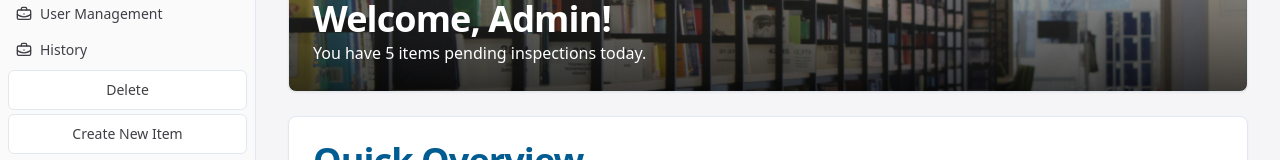
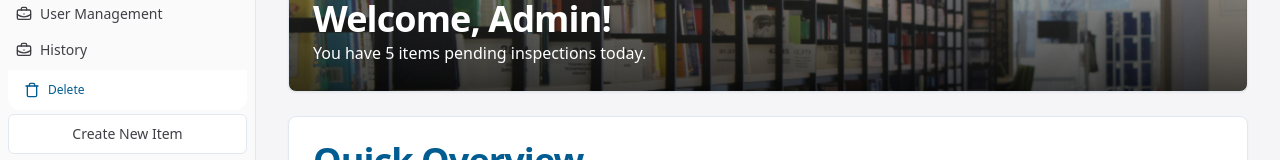
Before and after one commit to robin-dc/Inventory-Frontend, a React (Vite) app: page /admin/1 in a window 1280 px wide. Shown: the part 190-350 px from the top of the page. Built offline with nearby package versions, Linux system fonts and the light colour scheme.

Commit message:
trigger modal

```diff
--- a/src/pages/admin/components/DeleteConfirmationModal.jsx
+++ b/src/pages/admin/components/DeleteConfirmationModal.jsx
@@ -1,4 +1,5 @@
 import { Button } from "@/components/ui/button";
+import { Trash } from 'lucide-react';
 import {
   Dialog,
   DialogContent,
@@ -13,7 +14,13 @@ const DeleteConfirmationModal = () => {
   return (
     <Dialog>
       <DialogTrigger asChild>
-        <Button variant="outline">Delete</Button>
+      <Button
+        variant="secondary"
+        className="bg-white text-primary rounded-none rounded-b-xl text-[12px] flex justify-start"
+        >
+        <Trash className="scale-80" />
+        Delete
+      </Button>
       </DialogTrigger>
       <DialogContent className="w-[350px] h-[400px] flex flex-col items-center justify-center">
 
--- a/src/pages/admin/tabs/ItemManagement.jsx
+++ b/src/pages/admin/tabs/ItemManagement.jsx
@@ -1,6 +1,7 @@
 import { Input } from "@/components/ui/input"
 import { Button } from "@/components/ui/button"
 import { Badge } from "@/components/ui/badge"
+import TriggerDeleteModal from "@/pages/admin/components/DeleteConfirmationModal"
 import {
   Popover,
   PopoverContent,
@@ -13,7 +14,6 @@ import { Plus } from 'lucide-react';
 import { Printer } from 'lucide-react';
 import { EllipsisVertical } from 'lucide-react';
 import { Pencil } from 'lucide-react';
-import { Trash } from 'lucide-react';
 
 import {
   Table,
@@ -180,13 +180,7 @@ const ItemManagement = () => {
                           <Pencil className="scale-80" />
                           Edit
                         </Button>
-                        <Button
-                          variant="secondary"
-                          className="bg-white text-primary rounded-none rounded-b-xl text-[12px] flex justify-start"
-                        >
-                          <Trash className="scale-80" />
-                          Delete
-                        </Button>
+                        <TriggerDeleteModal/>
                       </div>
                     </PopoverContent>
                   </Popover>
```
